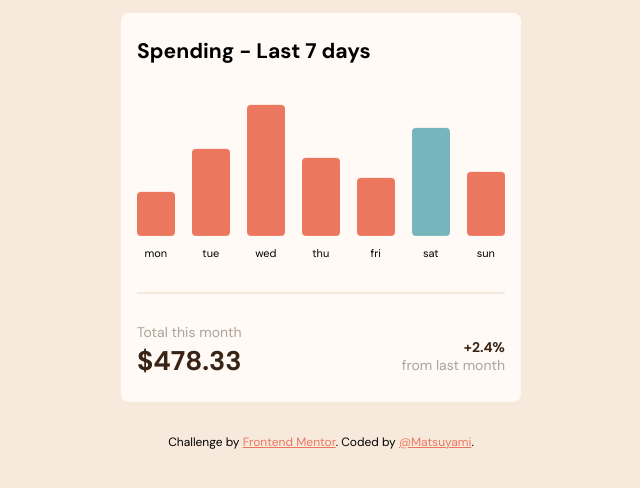
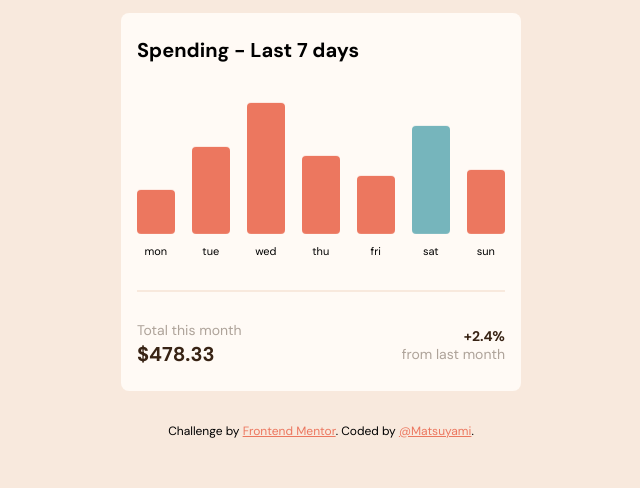
Before and after one commit to matsuyami/ExpensesChart, a plain HTML site: page index.html in a window 1280 px wide. Shown: the part 110-598 px from the top of the page, without its empty margins (319-959 px from the left). Drawn offline with Linux system fonts and the light colour scheme.

Commit message:
adjusted font size

```diff
--- a/index.css
+++ b/index.css
@@ -73,6 +73,10 @@ span {
   margin-top: var(--spacer);
   flex-direction: column;
   padding: 1.5rem 1rem;
+}
+
+.stats h2 {
+  font-size: 1.25rem;
 }
 
 .data {
--- a/index.html
+++ b/index.html
@@ -31,7 +31,7 @@
     </section>
 
     <section class='stats'>
-      <h3>Spending - Last 7 days </h3>
+      <h2>Spending - Last 7 days </h2>
       <div class='data'>
         <div class='bar-chart'>
           <div class='col'>
```
